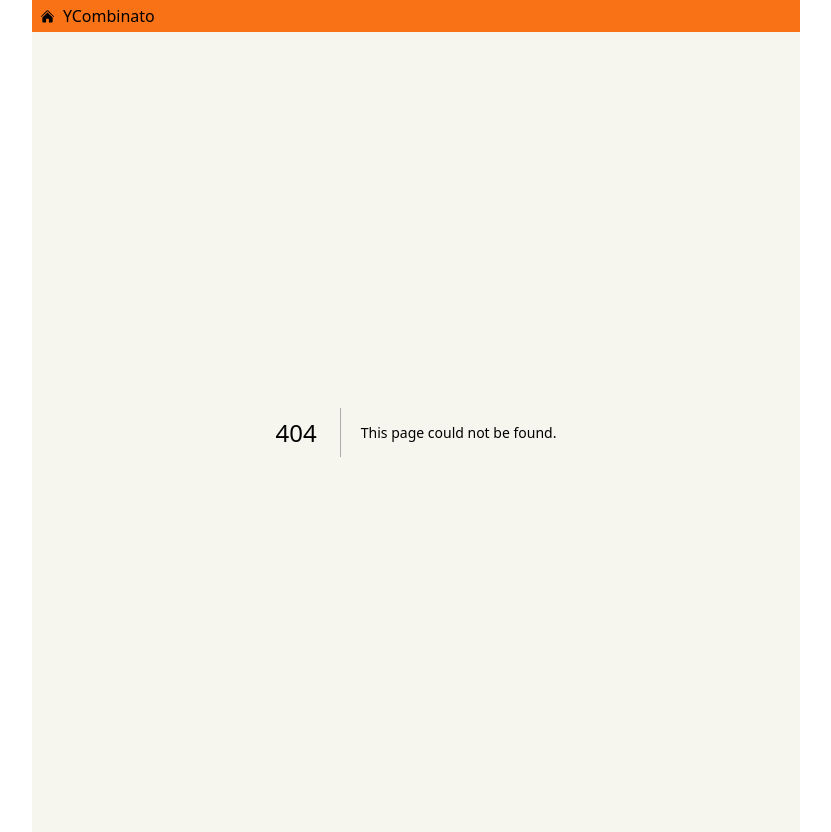
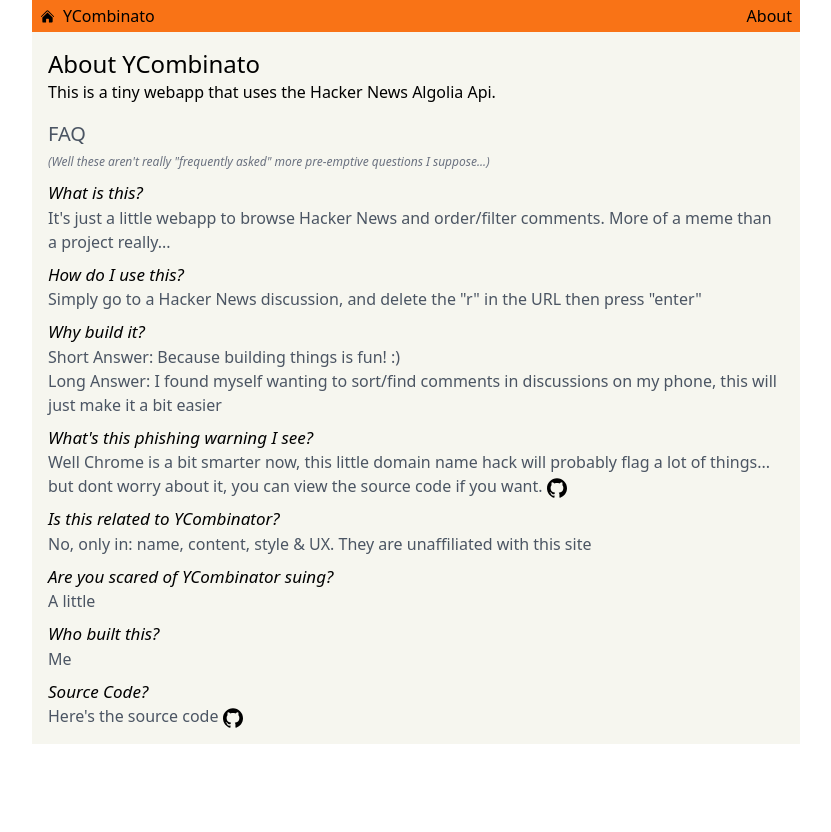
Before and after one commit to benwinding/ycombinato, a Next.js app: page /about in a window 1280 px wide. Before the commit this address had no page. Shown: the whole page, without its empty margins (224-1055 px from the left). After the commit the page ends 800 px from the top, so only its background shows below. Built offline with nearby package versions, Linux system fonts and the light colour scheme.

Commit message:
About page

```diff
--- /dev/null
+++ b/src/app/about/page.tsx
@@ -0,0 +1,105 @@
+import { PropsWithChildren } from "react";
+import { ExternalLink } from "../item/ExternalLink";
+
+const sourceLink = "https://github.com/benwinding/ycombinato";
+
+export default function Page() {
+  return (
+    <div className="flex flex-col gap-4 p-4">
+      <div>
+        <h1 className="text-2xl">About YCombinato</h1>
+        <p>
+          This is a tiny webapp that uses the{" "}
+          <ExternalLink href="https://hn.algolia.com/api">
+            Hacker News Algolia Api
+          </ExternalLink>
+          .
+        </p>
+      </div>
+
+      <div className="text-gray-600">
+        <h2 className="text-xl">FAQ</h2>
+        <i className="text-xs text-gray-500">
+          {
+            '(Well these aren\'t really "frequently asked" more pre-emptive questions I suppose...)'
+          }
+        </i>
+        <FAQHeading>What is this?</FAQHeading>
+        <p>
+          {
+            "It's just a little webapp to browse Hacker News and order/filter comments. More of a meme than a project really..."
+          }
+        </p>
+
+        <FAQHeading>How do I use this?</FAQHeading>
+        <p>
+          {
+            'Simply go to a Hacker News discussion, and delete the "r" in the URL then press "enter"'
+          }
+        </p>
+
+        <FAQHeading>Why build it?</FAQHeading>
+        <p>Short Answer: Because building things is fun! :)</p>
+        <p>
+          Long Answer: I found myself wanting to sort/find comments in
+          discussions on my phone, this will just make it a bit easier
+        </p>
+
+        <FAQHeading>{"What's this phishing warning I see?"}</FAQHeading>
+        <p className="">
+          Well Chrome is a bit smarter now, this little domain name hack will
+          probably flag a lot of things... but dont worry about it,{" "}
+          <span>
+            <ExternalLink href={sourceLink}>
+              you can view the source code if you want.{" "}
+              <GithubIcon width={20} />
+            </ExternalLink>
+          </span>
+        </p>
+
+        <FAQHeading>Is this related to YCombinator?</FAQHeading>
+        <p>
+          No, only in: name, content, style & UX. They are unaffiliated with
+          this site
+        </p>
+
+        <FAQHeading>Are you scared of YCombinator suing?</FAQHeading>
+        <p>A little</p>
+
+        <FAQHeading>Who built this?</FAQHeading>
+        <p>
+          <ExternalLink href="https://benwinding.com">Me</ExternalLink>
+        </p>
+        <FAQHeading>Source Code?</FAQHeading>
+        <p>
+          <ExternalLink href={sourceLink}>
+            {"Here's the source code"} <GithubIcon width={20} />
+          </ExternalLink>
+        </p>
+      </div>
+    </div>
+  );
+}
+
+function FAQHeading(props: PropsWithChildren) {
+  return (
+    <h2 style={{ fontSize: 17 }} className="italic pt-2 text-black">
+      {props.children}
+    </h2>
+  );
+}
+
+function GithubIcon(props: { width: number }) {
+  return (
+    <svg
+      className="inline-block"
+      role="img"
+      width={props.width}
+      viewBox="0 0 24 24"
+      xmlns="http://www.w3.org/2000/svg"
+    >
+      <title>GitHub</title>
+      <path d="M12 .297c-6.63 0-12 5.373-12 12 0 5.303 3.438 9.8 8.205 11.385.6.113.82-.258.82-.577 0-.285-.01-1.04-.015-2.04-3.338.724-4.042-1.61-4.042-1.61C4.422 18.07 3.633 17.7 3.633 17.7c-1.087-.744.084-.729.084-.729 1.205.084 1.838 1.236 1.838 1.236 1.07 1.835 2.809 1.305 3.495.998.108-.776.417-1.305.76-1.605-2.665-.3-5.466-1.332-5.466-5.93 0-1.31.465-2.38 1.235-3.22-.135-.303-.54-1.523.105-3.176 0 0 1.005-.322 3.3 1.23.96-.267 1.98-.399 3-.405 1.02.006 2.04.138 3 .405 2.28-1.552 3.285-1.23 3.285-1.23.645 1.653.24 2.873.12 3.176.765.84 1.23 1.91 1.23 3.22 0 4.61-2.805 5.625-5.475 5.92.42.36.81 1.096.81 2.22 0 1.606-.015 2.896-.015 3.286 0 .315.21.69.825.57C20.565 22.092 24 17.592 24 12.297c0-6.627-5.373-12-12-12" />
+    </svg>
+  );
+}
--- a/src/app/front-page-viewer.tsx
+++ b/src/app/front-page-viewer.tsx
@@ -20,7 +20,7 @@
 };
 
 const fetchHackerNewsFrontPage = async () => {
-  const url = "http://hn.algolia.com/api/v1/search?tags=front_page";
+  const url = "https://hn.algolia.com/api/v1/search?tags=front_page";
   return fetch(url).then(
     (response) => response.json() as unknown as StoryFrontPageJson
   );
--- a/src/app/item/ExternalLink.tsx
+++ b/src/app/item/ExternalLink.tsx
@@ -1,12 +1,14 @@
 import React from "react";
 
-export function ExternalLink(props: React.PropsWithChildren<{ href: string }>) {
+export function ExternalLink(
+  props: React.PropsWithChildren<{ href: string; className?: string }>
+) {
   return (
     <a
       href={props.href}
       target="_blank"
       referrerPolicy="no-referrer"
-      className="hover:underline"
+      className={"hover:underline " + props.className}
     >
       {props.children}
     </a>
--- a/src/components/Header.tsx
+++ b/src/components/Header.tsx
@@ -9,16 +9,14 @@
         YCombinato
       </MenuItem>
       <div className="flex gap-2 text-black">
-        {/* <MenuItem href="/search/post" icon={<MagnifyingGlassIcon width="15" />}>
-          Post
-        </MenuItem> */}
+        <MenuItem href="/about">About</MenuItem>
       </div>
     </div>
   );
 }
 
 function MenuItem(
-  props: React.PropsWithChildren<{ href: string; icon: React.ReactNode }>
+  props: React.PropsWithChildren<{ href: string; icon?: React.ReactNode }>
 ) {
   return (
     <Link className="flex flex-row gap-2 items-center" href={props.href}>
```
